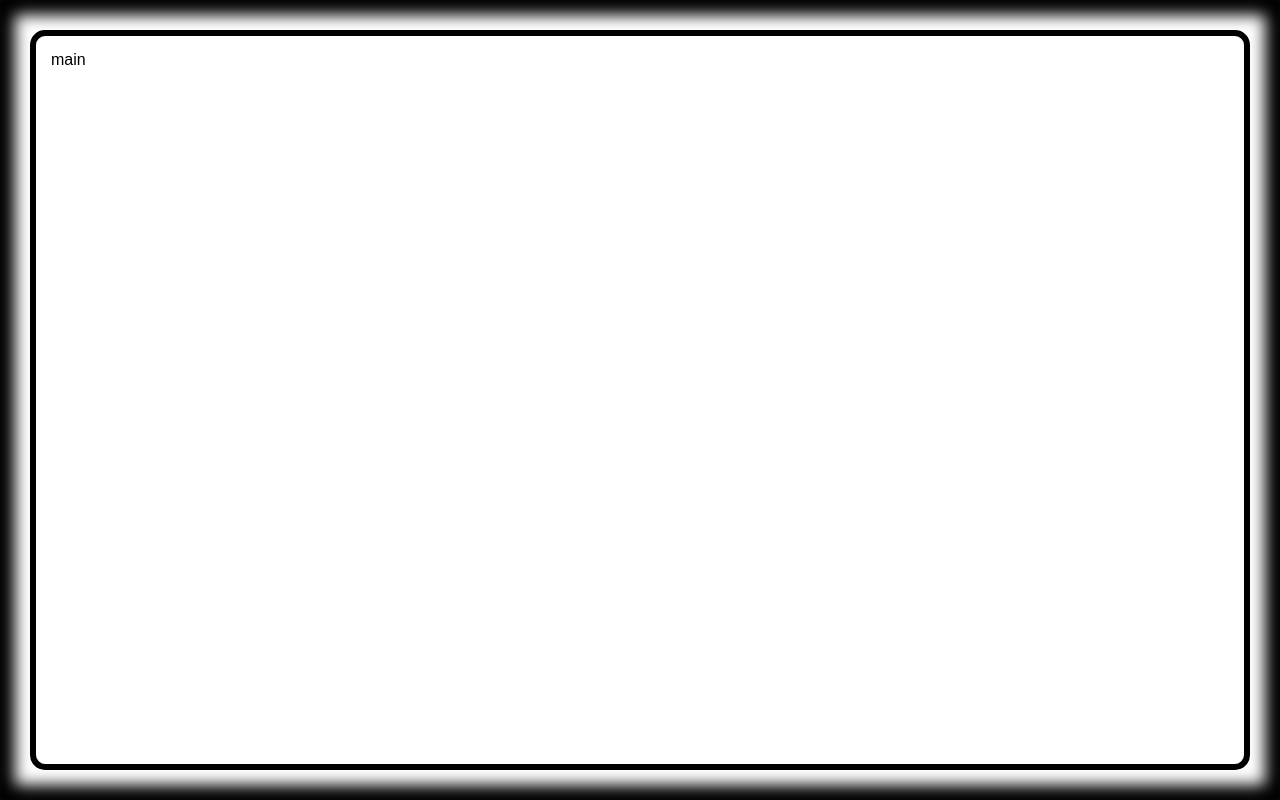
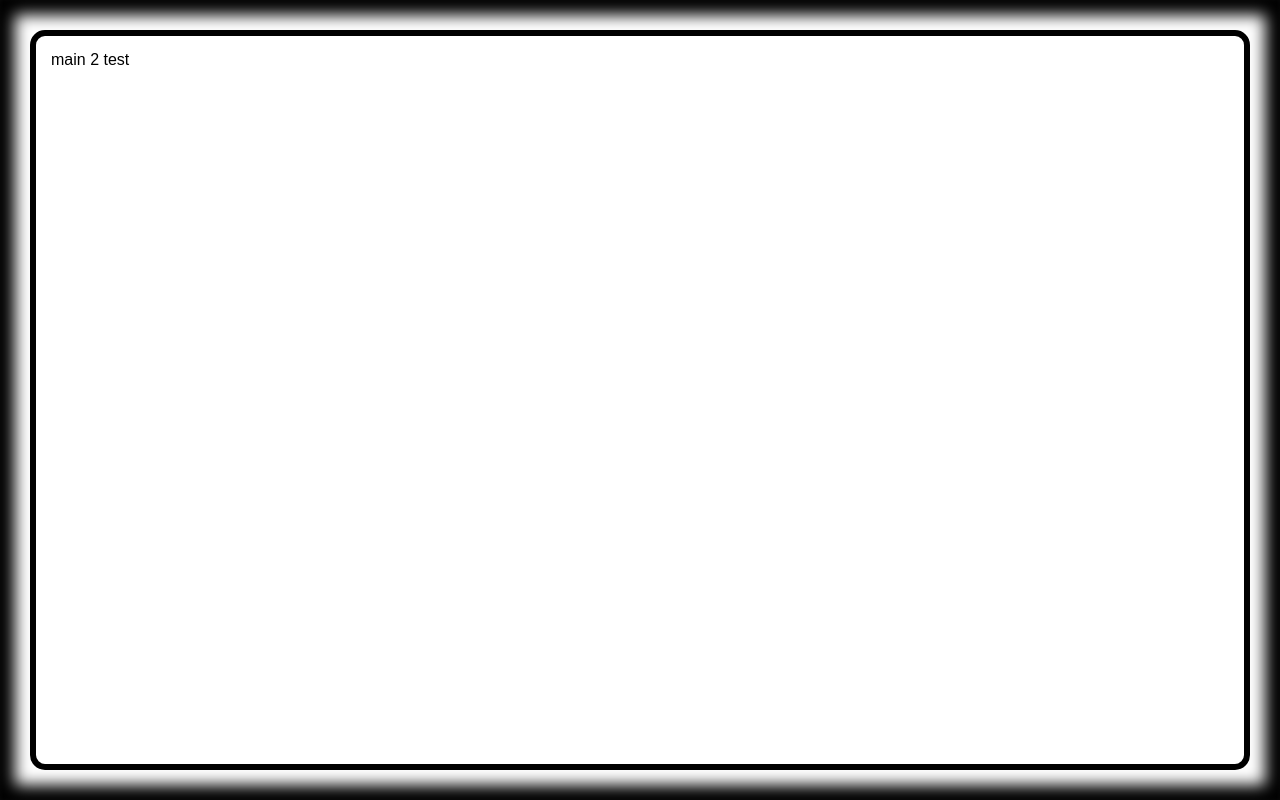
Before and after one commit to a2rp/a2rp-test, a React (Vite) app: page / in a window 1280 px wide. Built offline with nearby package versions, Linux system fonts and the light colour scheme.

Commit message:
updated 'main' text to 'main 2' text to test

```diff
--- a/src/App.jsx
+++ b/src/App.jsx
@@ -4,7 +4,7 @@ import { Styled } from "./App.styled";
 const App = () => {
     return (
         <Styled.Wrapper>
-            <Styled.Main>main</Styled.Main>
+            <Styled.Main>main 2 test</Styled.Main>
         </Styled.Wrapper>
     );
 };
```
